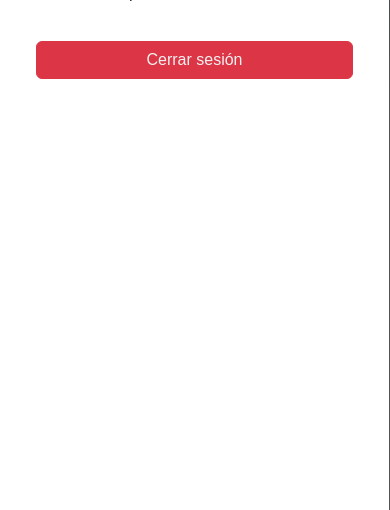
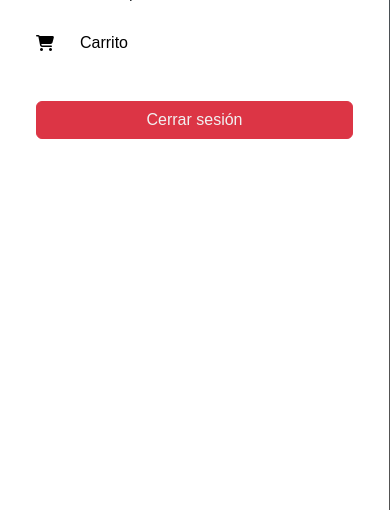
Before and after one commit to maximiliano1401/TecnoFutura, a PHP site: page /carrito.php in a window 390 px wide, after a click that opens the changed part. Shown: the part 334-844 px from the top of the page. Run offline with PHP 8.4, Linux system fonts and the light colour scheme; the visitor is signed in with stand-in values (Sample User, id 1); data that the repository does not hold is empty; some libraries are stand-ins or nearby versions.

Commit message:
css y menu

```diff
--- a/CSS/index.css
+++ b/CSS/index.css
@@ -158,6 +158,10 @@ body {
 }
 
 @media (max-width: 768px) {
+  .logo {
+    width: 90%;
+  }
+
   .login-container {
     flex-direction: column;
     align-items: center;
--- a/HTML/navbar.php
+++ b/HTML/navbar.php
@@ -79,6 +79,11 @@ $isAdmin = $_SESSION['Correo'] == 'administrador@gmail.com';
                         <li class="list-group-item"><button class="menu-btn w-100 text-start" onclick="location.href='historial.php'">Historial de Compras</button></li>
                     </ul>
 
+                    <li class="list-group-item d-flex align-items-center">
+                        <span class="fas fa-cart-shopping me-3"></span>
+                        <button class="menu-btn w-100 text-start" onclick="location.href='carrito.php'">Carrito</button>
+                    </li>
+
                     <!-- Cerrar sesión -->
                     <li class="list-group-item text-center">
                         <button class="btn btn-danger cerrar-sesion w-100" onclick="location.href='../SESIONES/cerrar.php'">Cerrar sesión</button>
```
